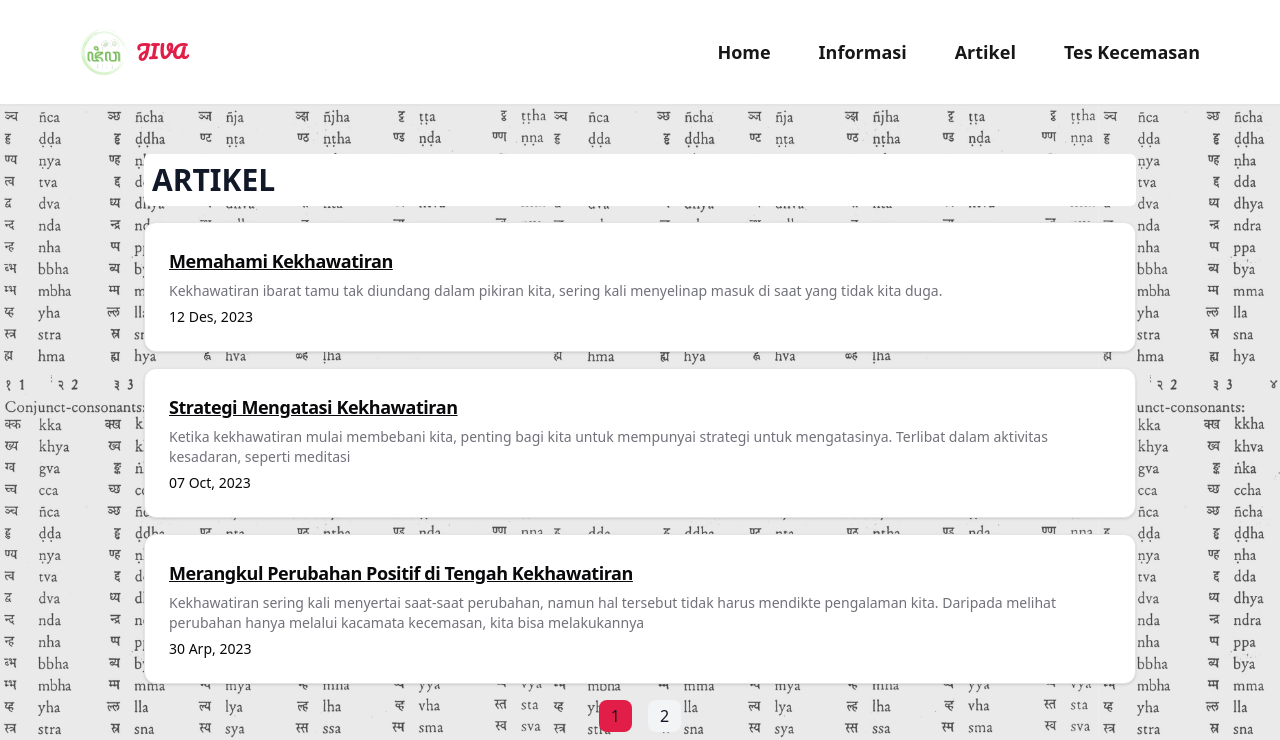
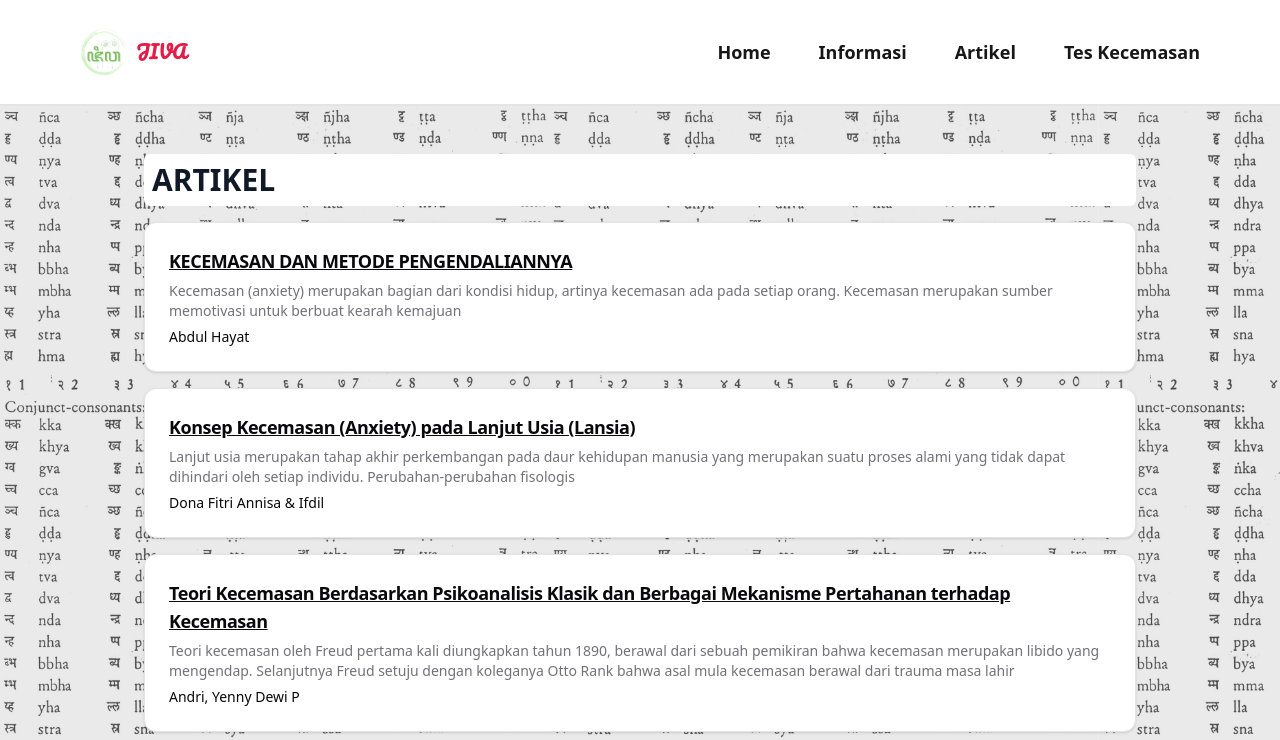
Before and after one commit to paresiqbal/jiva, a React (Vite) app: page /artikel in a window 1280 px wide. Shown: the top 740 px of the page. Built offline with nearby package versions, Linux system fonts and the light colour scheme.

Commit message:
Add article

```diff
--- a/src/pages/Article/Artikel.tsx
+++ b/src/pages/Article/Artikel.tsx
@@ -16,46 +16,42 @@
 
 const dummyData: Article[] = [
   {
-    title: "Memahami Kekhawatiran",
+    title: "KECEMASAN DAN METODE PENGENDALIANNYA",
     description:
-      "Kekhawatiran ibarat tamu tak diundang dalam pikiran kita, sering kali menyelinap masuk di saat yang tidak kita duga.",
-    date: "12 Des, 2023",
+      "Kecemasan (anxiety) merupakan bagian dari kondisi hidup, artinya kecemasan ada pada setiap orang. Kecemasan merupakan sumber memotivasi untuk berbuat kearah kemajuan",
+    author: "Abdul Hayat",
     id: 1,
   },
   {
-    title: "Strategi Mengatasi Kekhawatiran",
+    title: "Konsep Kecemasan (Anxiety) pada Lanjut Usia (Lansia)",
     description:
-      "Ketika kekhawatiran mulai membebani kita, penting bagi kita untuk mempunyai strategi untuk mengatasinya. Terlibat dalam aktivitas kesadaran, seperti meditasi",
-    date: "07 Oct, 2023",
+      "Lanjut usia merupakan tahap akhir perkembangan pada daur kehidupan manusia yang merupakan suatu proses alami yang tidak dapat dihindari oleh setiap individu. Perubahan-perubahan fisologis",
+    author: "Dona Fitri Annisa & Ifdil",
     id: 2,
   },
   {
-    title: "Merangkul Perubahan Positif di Tengah Kekhawatiran",
+    title:
+      "Teori Kecemasan Berdasarkan Psikoanalisis Klasik dan Berbagai Mekanisme Pertahanan terhadap Kecemasan",
     description:
-      "Kekhawatiran sering kali menyertai saat-saat perubahan, namun hal tersebut tidak harus mendikte pengalaman kita. Daripada melihat perubahan hanya melalui kacamata kecemasan, kita bisa melakukannya",
-    date: "30 Arp, 2023",
+      " Teori kecemasan oleh Freud pertama kali diungkapkan tahun 1890, berawal dari sebuah pemikiran bahwa kecemasan merupakan libido yang mengendap. Selanjutnya Freud setuju dengan koleganya Otto Rank bahwa asal mula kecemasan berawal dari trauma masa lahir",
+    author: "Andri, Yenny Dewi P",
     id: 3,
   },
   {
-    title: "Merangkul Perubahan Positif di Tengah Kekhawatiran",
+    title: "Edukasi Masyarakat Mengenai Gejala Cemas",
     description:
-      "Kekhawatiran sering kali menyertai saat-saat perubahan, namun hal tersebut tidak harus mendikte pengalaman kita. Daripada melihat perubahan hanya melalui kacamata kecemasan, kita bisa melakukannya",
-    date: "30 Arp, 2023",
+      "Dua tahun terakhir masyarakat dihadapi dengan permasalahan global yaitu pandemi, yang berhubungan dengan berbagai aspek kehidupan.",
+    author:
+      "Resti Rahmadika Akbar, Mutiara Anissa, Insil Pendri Hariyani, Rhandyka Rafli",
     id: 4,
   },
   {
-    title: "Merangkul Perubahan Positif di Tengah Kekhawatiran",
+    title:
+      "ANALISIS TINGKAT KECEMASAN (ANXIETY) DALAM MENGHADAPI PERTANDINGAN ATLET SEPAK BOLA KABUPATEN BANYUASIN PADA PORPROV 2017",
     description:
-      "Kekhawatiran sering kali menyertai saat-saat perubahan, namun hal tersebut tidak harus mendikte pengalaman kita. Daripada melihat perubahan hanya melalui kacamata kecemasan, kita bisa melakukannya",
-    date: "30 Arp, 2023",
+      "Kecemasan menjadi situasi yang tergambar sangat jelas saat menjelang pertandingan, kecemasan tentu menjadi alasan terhadap buruknya performa atlet dilapangan, situasi demikian terjadi pada atlet sepak bola Kabupaten Banyuaisn menjelang Porprov 2017 di Palembang",
+    author: "HENGKI KUMBARA, YOGI METRA, ZULPIKAR ILHAM",
     id: 5,
-  },
-  {
-    title: "Merangkul Perubahan Positif di Tengah Kekhawatiran",
-    description:
-      "Kekhawatiran sering kali menyertai saat-saat perubahan, namun hal tersebut tidak harus mendikte pengalaman kita. Daripada melihat perubahan hanya melalui kacamata kecemasan, kita bisa melakukannya",
-    date: "30 Arp, 2023",
-    id: 6,
   },
 ];
 
@@ -88,7 +84,7 @@
                   {data.title}
                 </CardTitle>
                 <CardDescription>{data.description}</CardDescription>
-                <p className="text-sm">{data.date}</p>
+                <p className="text-sm">{data.author}</p>
               </CardHeader>
             </Card>
           </Link>
--- a/src/pages/Article/ArtikelDetail.tsx
+++ b/src/pages/Article/ArtikelDetail.tsx
@@ -8,45 +8,41 @@
 const dummyData = [
   {
     id: 1,
-    title: "Memahami Kekhawatiran",
+    title: "KECEMASAN DAN METODE PENGENDALIANNYA",
     description:
-      "Lorem ipsum dolor sit amet consectetur adipisicing elit. Quo, provident assumenda voluptates praesentium voluptatem unde ab sunt perferendis, temporibus laboriosam aliquam repellendus eum in doloribus iure sapiente officiis velit soluta quae eius, eaque fugit dolores deleniti distinctio. At, culpa perspiciatis cumque voluptas illo iusto numquam nemo fuga exercitationem deleniti error.",
-    date: "12 Des, 2023",
+      "Kecemasan (anxiety) merupakan bagian dari kondisi hidup, artinya kecemasan ada pada setiap orang. Kecemasan merupakan sumber memotivasi untuk berbuat kearah kemajuan dan kesuksesan hidup, apabila kecemasan itu dalam kondisi normal (normal anxiety),tetapi kecemasan yang tinggi melebihi batas normal (neurotic anxiety) ia akan megganggu kesetabilan diri dan keseimbangan hidup. Oleh sebab itu ia perlu dikendalikan dengan metode pengendalian kecemasan. Banyak prusedur dan metode pengendalian kecemasan yang dirancang oleh para ahli psikoterapi dan kaunseling, sehingga kita bisa menggunakan mana yang dikira lebih cocok dan mudah digunakan. Pribadi akan menjadi sehat apabila terbebas dari kecemasan neurotik.",
+    author: "Abdul Hayat",
   },
   {
     id: 2,
-    title: "Strategi Mengatasi Kekhawatiran",
+    title: "Konsep Kecemasan (Anxiety) pada Lanjut Usia (Lansia)",
     description:
-      "Lorem ipsum dolor sit amet consectetur adipisicing elit. Quo, provident assumenda voluptates praesentium voluptatem unde ab sunt perferendis, temporibus laboriosam aliquam repellendus eum in doloribus iure sapiente officiis velit soluta quae eius, eaque fugit dolores deleniti distinctio. At, culpa perspiciatis cumque voluptas illo iusto numquam nemo fuga exercitationem deleniti error.",
-    date: "07 Oct, 2023",
+      "Lanjut usia merupakan tahap akhir perkembangan pada daur kehidupan manusia yang merupakan suatu proses alami yang tidak dapat dihindari oleh setiap individu. Perubahan-perubahan fisologis maupun psikososial, akan berpotensi pada masalah kesehatan baik fisik maupun psikologis. Salah satu masalah psikologis yang sering terjadi pada lanjut usia pada kondisi kehidupan sosial adalah kecemasan. Kecemasan diartikan suatu kondisi emosi yang menimbulkan ketidaknyamanan ditandai dengan perasan khawatir, kegelisahan dan ketakutan sehingga dapat mengganggu kehidupan. Naskah ini mencoba untuk kemaparkan konsep kecemasan dan aspek yang terkait dengan kecemasan yang dialami lansia secara umum dan panti jompo secara khusus.",
+    author: "Dona Fitri Annisa & Ifdil",
   },
   {
     id: 3,
-    title: "Merangkul Perubahan Positif di Tengah Kekhawatiran",
+    title:
+      "Teori Kecemasan Berdasarkan Psikoanalisis Klasik dan Berbagai Mekanisme Pertahanan terhadap Kecemasan",
     description:
-      "Lorem ipsum dolor sit amet consectetur adipisicing elit. Quo, provident assumenda voluptates praesentium voluptatem unde ab sunt perferendis, temporibus laboriosam aliquam repellendus eum in doloribus iure sapiente officiis velit soluta quae eius, eaque fugit dolores deleniti distinctio. At, culpa perspiciatis cumque voluptas illo iusto numquam nemo fuga exercitationem deleniti error.",
-    date: "30 Arp, 2023",
+      "Teori kecemasan oleh Freud pertama kali diungkapkan tahun 1890, berawal dari sebuah pemikiran bahwa kecemasan merupakan libido yang mengendap. Selanjutnya Freud setuju dengan koleganya Otto Rank bahwa asal mula kecemasan berawal dari trauma masa lahir. Kecemasan menurut Freud dibagi menjadi tiga yaitu kecemasan realitas, kecemasan neurosis, dan kecemasan moral. Freud membagi kecemasan neurosis menjadi tiga bagian yang berbeda yaitu kecemasan yang didapat karena adanya faktor dalam dan luar yang menakutkan, kecemasan yang terkait dengan objek tertentu yang bermanifestasi seperti fobia, kecemasan neurotik yang tidak berhubungan dengan faktor-faktor berbahaya dari dalam dan luar. Mekanisme pertahanan terhadap kecemasan ada beberapa yaitu Represi, Reaksi Formasi, Proyeksi, Regresi, Rasionalisasi, Pemindahan, Sublimasi, Isolasi, Undoing dan Intelektualisasi",
+    author: "Andri, Yenny Dewi P",
   },
   {
     id: 4,
-    title: "Merangkul Perubahan Positif di Tengah Kekhawatiran",
+    title: "Edukasi Masyarakat Mengenai Gejala Cemas",
     description:
-      "Lorem ipsum dolor sit amet consectetur adipisicing elit. Quo, provident assumenda voluptates praesentium voluptatem unde ab sunt perferendis, temporibus laboriosam aliquam repellendus eum in doloribus iure sapiente officiis velit soluta quae eius, eaque fugit dolores deleniti distinctio. At, culpa perspiciatis cumque voluptas illo iusto numquam nemo fuga exercitationem deleniti error.",
-    date: "30 Arp, 2023",
+      "Dua tahun terakhir masyarakat dihadapi dengan permasalahan global yaitu pandemi, yang berhubungan dengan berbagai aspek kehidupan. Kehidupan sehari-hari dan pekerjaan terpengaruh oleh keadaan tersebut. Kesehatan mental terutama cemas, stress bahkan depresi dapat dirasakan oleh masyarakat. Tujuan edukasi diharapkan masyarakat mengenali gejalanya dan dapat menentukan kapan harus meminta pertolongan. Sasaran pengabdian ini adalah masyarakat di wilayah kerja Puskesmas Andalas. Kegiatan dimulai dari persiapan berupa menyiapkan bahan edukasi berupa leaflet, kemudian pelaksanaan kegiatan dimulai dari edukasi kepada responden, kemudian responden diberikan kuisioner dan dinilai pemahamannya. Jumlah responden sebanyak 82 orang. Hasil pemahaman responden pada pernyataan gejala psikologi terbanyak yaitu gelisah 63.4%, gejala fisik terbanyak berupa susah tidur sebanyak 47.6%, dan 19 orang (23.2) menyatakan kecemasan mempengaruhi pikiran, fisik dan perilaku. Dengan memberikan edukasi mengenai gejala cemas, diharapkan masyarakat menyadari dan dapat menentukan kapan harus meminta pertolongan dan manajemen diri agar fungsi dari kehidupan sehari-hari tidak terganggu.",
+    author:
+      "Resti Rahmadika Akbar, Mutiara Anissa, Insil Pendri Hariyani, Rhandyka Rafli",
   },
   {
     id: 5,
-    title: "Merangkul Perubahan Positif di Tengah Kekhawatiran",
+    title:
+      "ANALISIS TINGKAT KECEMASAN (ANXIETY) DALAM MENGHADAPI PERTANDINGAN ATLET SEPAK BOLA KABUPATEN BANYUASIN PADA PORPROV 2017",
     description:
-      "Lorem ipsum dolor sit amet consectetur adipisicing elit. Quo, provident assumenda voluptates praesentium voluptatem unde ab sunt perferendis, temporibus laboriosam aliquam repellendus eum in doloribus iure sapiente officiis velit soluta quae eius, eaque fugit dolores deleniti distinctio. At, culpa perspiciatis cumque voluptas illo iusto numquam nemo fuga exercitationem deleniti error.",
-    date: "30 Arp, 2023",
-  },
-  {
-    id: 6,
-    title: "Merangkul Perubahan Positif di Tengah Kekhawatiran",
-    description:
-      "Lorem ipsum dolor sit amet consectetur adipisicing elit. Quo, provident assumenda voluptates praesentium voluptatem unde ab sunt perferendis, temporibus laboriosam aliquam repellendus eum in doloribus iure sapiente officiis velit soluta quae eius, eaque fugit dolores deleniti distinctio. At, culpa perspiciatis cumque voluptas illo iusto numquam nemo fuga exercitationem deleniti error.",
-    date: "30 Arp, 2023",
+      "Kecemasan menjadi situasi yang tergambar sangat jelas saat menjelang pertandingan, kecemasan tentu menjadi alasan terhadap buruknya performa atlet dilapangan, situasi demikian terjadi pada atlet sepak bola Kabupaten Banyuaisn menjelang Porprov 2017 di Palembang. Tujuan penelitian adalah untuk mengetahui faktor apa saja yang menyebabkan munculnya kecemasan (Anxiety), berapa besar tingkat kecemasan (anxiety) atlet sebelum bertanding. Metode penelitian yang digunakan dalam penelitian ini adalah kualitatif dan kuantitatif. Sampel penelitian berjumlah 20 orang. Teknik pengumpulan data dilaksanakan dengan observasi, kuisioner dan dokumentasi. Teknik analisis data penelitian menggunakan deskripsi persentase. Berdasarkan analisa hasil yang telah di bahas maka penelitian ini memberikan kesimpulan bahwa kecemasan disebabkan oleh kompetitif anxiety, kognitif anxiety dan somatic anxiety. Sebesar 63% atlet mengalami kecemasan sebelum bertanding dan 37% siswa tidak mengalami kecemasan sebelum bertanding baik dari aspek kompetitif anxiety, kognitif anxiety dan somatic anxiety. ",
+    author: "HENGKI KUMBARA, YOGI METRA, ZULPIKAR ILHAM",
   },
 ];
 
@@ -66,7 +62,7 @@
       <div className="px-6 bg-white py-4 rounded-md">
         <div className="mb-4 ">
           <h2 className="text-3xl font-bold">{article.title}</h2>
-          <p className="text-gray-500">{article.date}</p>
+          <p className="text-gray-500">{article.author}</p>
         </div>
         <p className="text-lg mb-4">{article.description}</p>
         <div className="flex my-6 h-5 items-center space-x-4 text-sm">
```
